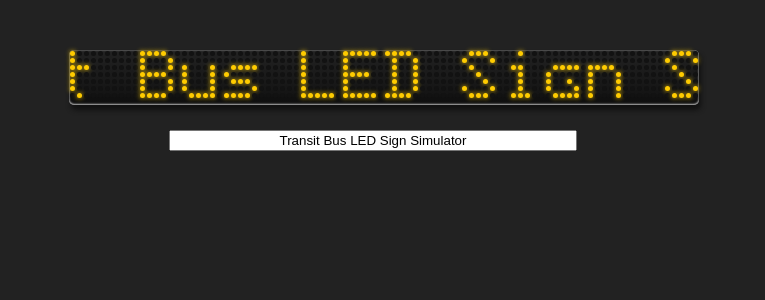
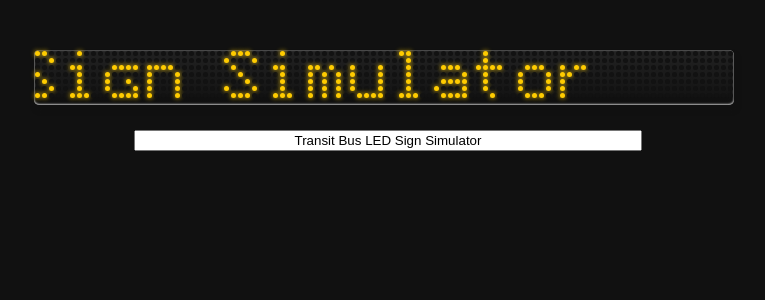
Before and after one commit to Anthony96922/TransitBusLEDSign, a PHP site: page / in a window 1280 px wide. Shown: the top 300 px of the page, without its empty margins (256-1021 px from the left). Run offline with PHP 8.4, Linux system fonts and the light colour scheme; some libraries are stand-ins or nearby versions.

Commit message:
Christmas update

```diff
--- a/index.php
+++ b/index.php
@@ -20,7 +20,7 @@
 <body>
 <div id="wrapper">
 <div id="theMarquee">
-<?php createMarqueeBase(5*18, 7); ?>
+<?php createMarqueeBase(5*20, 7); ?>
 </div>
 <input id="theInput" name="input" type="text" value="Transit Bus LED Sign Simulator" />
 </div>
--- a/ledsign.css
+++ b/ledsign.css
@@ -11,11 +11,11 @@
  */
 
 body {
-	background-color: #222;
+	background-color: #111;
 }
 
 #wrapper {
-	width: 630px;
+	width: 700px;
 	margin: 50px auto;
 }
 
@@ -29,13 +29,13 @@ body {
 		0px -5px 5px 0px #111 inset,
 		2px 5px 5px 0px #111;
 	border-radius: 5px;
-	width: 630px;
+	width: 700px;
 }
 
 #theInput {
 	clear: both;
 	margin: 25px 100px;
-	width: 400px;
+	width: 500px;
 	text-align: center;
 }
 
--- a/ledsign.js
+++ b/ledsign.js
@@ -10,10 +10,10 @@
  * Modified by Anthony96922 for transit bus LED sign use on 11/4/21
  */
 
-var SCROLLER_LENGTH = 5*18;
+var SCROLLER_LENGTH = 5*20;
 var HEIGHT = 7;
 var theInput = $('#theInput');
-var fps = 120;
+var fps = 30;
 
 var myMessage = textToLED('Transit Bus LED Sign Simulator');
 var leftPointer = SCROLLER_LENGTH + 1;
```
